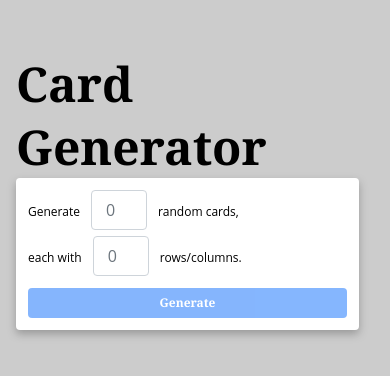
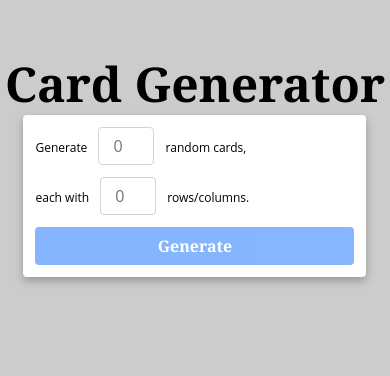
Before and after one commit to osephson/vitejs-vite-16ci5e, a Vue app: page / in a window 390 px wide. Shown: the top 376 px of the page. Built offline with nearby package versions, Linux system fonts and the light colour scheme.

Commit message:
2 files modified

```diff
--- a/src/containers/CardGenerator.vue
+++ b/src/containers/CardGenerator.vue
@@ -37,9 +37,12 @@ watch([count, cols], ([newcount, newCols]) => {
 
 <template>
   <div class="flex justify-center">
-    <div class="px-4 pt-52px">
-      <span class="font-bold leading-63px text-5xl">Card Generator</span>
+    <div class="pt-52px">
+      <h1 class="font-bold leading-63px text-5xl text-center sm:text-left">
+        Card Generator
+      </h1>
 
+      <div class="flex justify-center">
         <form
           class="
             text-xs
@@ -55,11 +58,11 @@ watch([count, cols], ([newcount, newCols]) => {
         >
           <div class="sm:flex sm:justify-between">
             <div class="sm:flex">
-            <div class="font-[Open_sans] my-1.5 mr-1">
+              <div class="font-[Open_sans] py-1.5 pr-1">
                 Generate
                 <input type="number" v-model="count" :min="0" /> random cards,
               </div>
-            <div class="font-[Open_sans] my-1.5">
+              <div class="font-[Open_sans] py-1.5">
                 each with
                 <input type="number" v-model="cols" :min="0" /> rows/columns.
               </div>
@@ -71,14 +74,14 @@ watch([count, cols], ([newcount, newCols]) => {
                 py-7px
                 bg-#0D6EFD
                 rounded
+                my-1.5
                 w-full
-              my-6px
                 sm:w-auto
                 disabled:opacity-[0.5]
               "
               :disabled="isDisabled"
             >
-            <span class="text-white font-bold"> Generate </span>
+              <span class="text-white text-base font-bold"> Generate </span>
             </button>
           </div>
 
@@ -86,12 +89,12 @@ watch([count, cols], ([newcount, newCols]) => {
             <li v-for="e in errors">{{ e }}</li>
           </ul>
         </form>
-
+      </div>
       <div
         v-if="realCount && realCols"
         v-for="index in realCount"
         :key="generatedCount + index"
-        class="flex justify-center my-34px"
+        class="flex justify-center my-36px sm:my-34px"
       >
         <letter-card :cols="realCols" />
       </div>
--- a/src/styles/main.scss
+++ b/src/styles/main.scss
@@ -3,5 +3,5 @@ body {
 }
 
 input {
-  @apply rounded border border-[#CED4DA] w-[56px] text-base mx-[8px] px-[14px] py-[7px] text-[#6C757D];
+  @apply rounded border border-[#CED4DA] w-[56px] text-base mx-[8px] px-[14px] py-[7px] text-[#6C757D] h-38px;
 }
```
Lines whose indentation alone changed are shown as unchanged.
